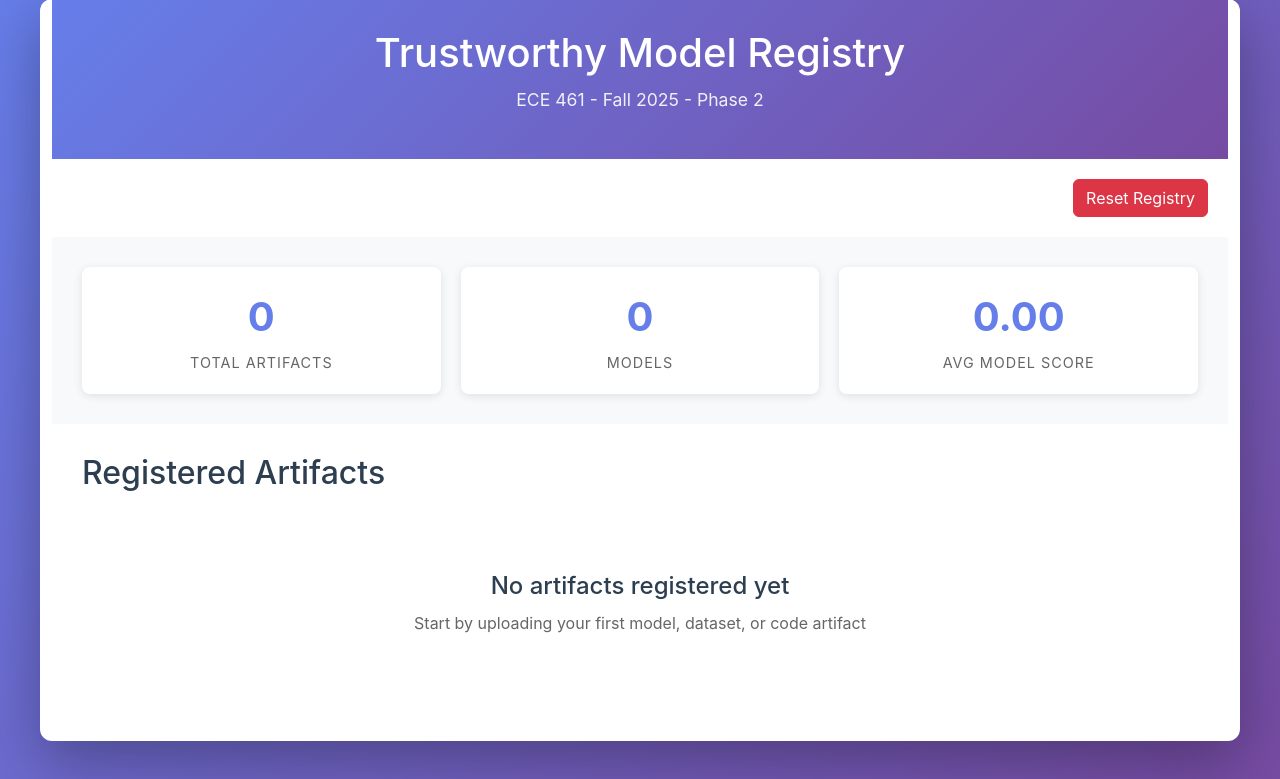
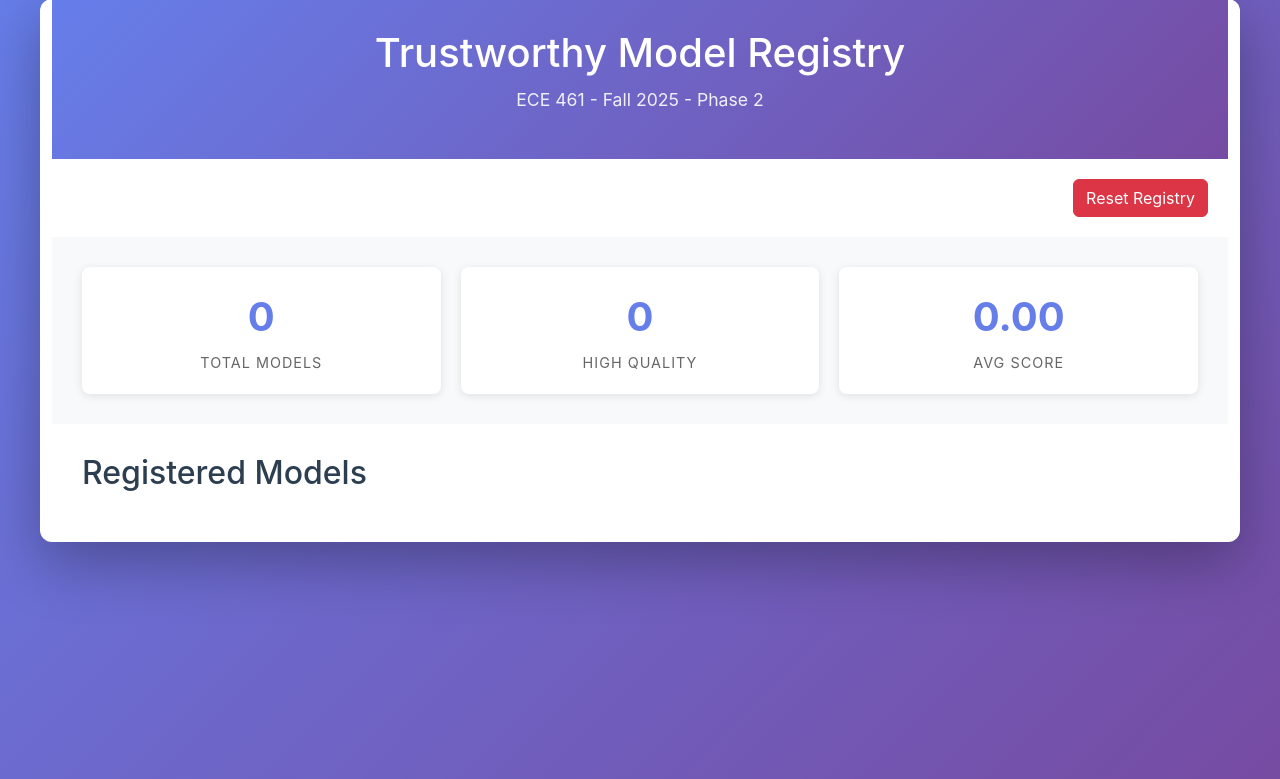
Before and after one commit to TristanG115/117-Phase-2-CLI, a FastAPI app: page / in a window 1280 px wide. Shown: the part 21-800 px from the top of the page. Run offline with FastAPI, Linux system fonts and the light colour scheme.

Commit message:
Revert "Update Index and attempt to fix rate function"
This reverts commit 810cb0966a75cedf16858b2194091ffd433ba3ca.

```diff
--- a/server.py
+++ b/server.py
@@ -1,3 +1,4 @@
+import asyncio
 import gc
 import hashlib
 import json
@@ -221,60 +222,87 @@ def _build_artifact_results(queries, artifacts):
     return results
 
 
-def rate_model_sync(name: str, url: str) -> tuple:
-    """
-    Synchronously rate a model during upload.
-    Returns (rating_metadata, is_valid)
-    """
+async def rate_model_background(artifact_id: int, name: str, url: str):
+    """Background task to rate a model after upload and mark invalid if score < 0.5"""
     try:
-        logger.info(f"Starting rating for {name}")
+        logger.info(f"Starting background rating for {name} (ID: {artifact_id})")
 
         # Run the evaluation
         results = model_evaluator.evaluate_urls([url])
 
         if not results or len(results) == 0:
             logger.warning(f"No rating results for {name}")
-            return {
+            # Set default failed rating
+            rating_metadata = {
                 "net_score": 0.0,
                 "rating_calculated": True,
-            }, False
+                "rating_valid": False,
+            }
+        else:
+            result = results[0]
+            rating_metadata = result
+            rating_metadata["rating_calculated"] = True
 
-        result = results[0]
-        rating_metadata = result
-        rating_metadata["rating_calculated"] = True
+            # CRITICAL: Check if model meets 0.5 threshold for ALL non-latency metrics
+            net_score = result.get("net_score", 0.0)
 
-        # Check if model meets 0.5 threshold for ALL non-latency Phase 1 metrics
-        metrics_to_check = [
-            "license",
-            "ramp_up_time",
-            "bus_factor",
-            "performance_claims",
-            "dataset_and_code_score",
-            "dataset_quality",
-            "code_quality",
-        ]
+            # Check each Phase 1 metric against 0.5 threshold
+            metrics_to_check = [
+                "license",
+                "ramp_up_time",
+                "bus_factor",
+                "performance_claims",
+                "dataset_and_code_score",
+                "dataset_quality",
+                "code_quality",
+            ]
 
-        all_metrics_pass = True
-        for metric in metrics_to_check:
-            metric_score = result.get(metric, 0.0)
-            if metric_score < 0.5:
-                all_metrics_pass = False
-                logger.warning(f"Model {name} failed metric {metric}: {metric_score}")
-                break
+            all_metrics_pass = net_score >= 0.5
+            for metric in metrics_to_check:
+                if result.get(metric, 0.0) < 0.5:
+                    all_metrics_pass = False
+                    logger.warning(
+                        f"Model {name} failed metric {metric}: {result.get(metric, 0.0)}"
+                    )
+                    break
 
-        net_score = result.get("net_score", 0.0)
-        logger.info(
-            f"Rating completed for {name}: net_score={net_score}, valid={all_metrics_pass}"
-        )
+            rating_metadata["rating_valid"] = all_metrics_pass
 
-        return rating_metadata, all_metrics_pass
+            if not all_metrics_pass:
+                logger.warning(
+                    f"Model {name} failed rating validation (net_score={net_score})"
+                )
+
+        # Update artifact with rating in metadata_json
+        artifact = registry_handler.get_artifact_by_id(str(artifact_id))
+        if artifact:
+            existing_metadata = json.loads(artifact.get("metadata_json", "{}"))
+            existing_metadata.update(rating_metadata)
+
+            # Mark as invalid if it failed the threshold
+            if not rating_metadata.get("rating_valid", False):
+                existing_metadata["invalid"] = True
+                existing_metadata["invalid_reason"] = (
+                    "Model did not meet minimum 0.5 threshold on all metrics"
+                )
+
+            registry_handler.update_artifact(
+                str(artifact_id),
+                metadata_json=json.dumps(existing_metadata),
+                score=rating_metadata.get("net_score", 0.0),
+            )
+
+            if rating_metadata.get("rating_valid", False):
+                logger.info(
+                    f"Rating completed for {name}: net_score={rating_metadata.get('net_score', 0.0)} - VALID"
+                )
+            else:
+                logger.warning(
+                    f"Rating completed for {name}: net_score={rating_metadata.get('net_score', 0.0)} - INVALID"
+                )
 
     except Exception as e:
         logger.error(f"Error rating model {name}: {e}")
-        return {
-            "net_score": 0.0,
-            "rating_calculated": True,
-        }, False
 
 
 @app.post("/artifacts")
@@ -751,49 +779,8 @@ async def register_artifact(artifact_type: str, request: Request):
 
     # Start background rating task for models
     if artifact_type == "model":
-        logger.info(f"Rating model {original_name} before upload...")
-        rating_metadata, is_valid = rate_model_sync(original_name, url)
-
-        if not is_valid:
-            # Model failed rating - return 424
-            logger.warning(
-                f"Model {original_name} disqualified: net_score={rating_metadata.get('net_score', 0.0)}"
-            )
-            raise HTTPException(
-                status_code=424,
-                detail="Package is not uploaded due to disqualified rating.",
-            )
-
-        # Model passed - save it with rating metadata
-        metadata_to_save = {"type": artifact_type}
-        metadata_to_save.update(rating_metadata)
-
-        artifact_id = registry_handler.add_artifact(
-            name=original_name,
-            artifact_type=artifact_type,
-            score=rating_metadata.get("net_score", 0.0),
-            url=url,
-            tags=artifact_type,
-            code_url=code_url,
-            dataset_url=dataset_url,
-            metadata=metadata_to_save,
-        )
-        logger.info(
-            f"Registered model {original_name} (ID: {artifact_id}) with net_score={rating_metadata.get('net_score', 0.0)}"
-        )
-    else:
-        # For code/dataset: just save without rating
-        artifact_id = registry_handler.add_artifact(
-            name=original_name,
-            artifact_type=artifact_type,
-            score=0.0,
-            url=url,
-            tags=artifact_type,
-            code_url=code_url,
-            dataset_url=dataset_url,
-            metadata={"type": artifact_type},
-        )
-        logger.info(f"Registered {artifact_type} artifact ID: {artifact_id}")
+        asyncio.create_task(rate_model_background(new_id, original_name, url))
+        logger.info(f"Started background rating task for model {original_name}")
 
     # Return response
     resp = {
--- a/templates/index.html
+++ b/templates/index.html
@@ -80,13 +80,13 @@
       padding: 30px;
     }
 
-    .artifact-grid {
+    .model-grid {
       display: grid;
       gap: 20px;
       margin-top: 20px;
     }
 
-    .artifact-card {
+    .model-card {
       background: white;
       border: 2px solid #e9ecef;
       border-radius: 8px;
@@ -94,20 +94,20 @@
       transition: all 0.3s ease;
     }
 
-    .artifact-card:hover {
+    .model-card:hover {
       border-color: #667eea;
       box-shadow: 0 4px 12px rgba(102, 126, 234, 0.2);
       transform: translateY(-2px);
     }
 
-    .artifact-header {
+    .model-header {
       display: flex;
       justify-content: space-between;
       align-items: center;
       margin-bottom: 15px;
     }
 
-    .artifact-name {
+    .model-name {
       font-size: 1.3em;
       font-weight: 600;
       color: #2c3e50;
@@ -122,17 +122,7 @@
       font-size: 0.9em;
     }
 
-    .type-badge {
-      background: #e9ecef;
-      color: #495057;
-      padding: 8px 16px;
-      border-radius: 20px;
-      font-weight: 600;
-      font-size: 0.9em;
-      text-transform: uppercase;
-    }
-
-    .artifact-meta {
+    .model-meta {
       display: grid;
       grid-template-columns: repeat(auto-fit, minmax(150px, 1fr));
       gap: 10px;
@@ -199,78 +189,73 @@
 <body>
   <div class="container">
     <header>
-      <h1>Trustworthy Model Registry</h1>
+      <h1> Trustworthy Model Registry</h1>
       <p class="subtitle">ECE 461 - Fall 2025 - Phase 2</p>
     </header>
 
-    <div style="padding: 20px; text-align:right;">
-      <button onclick="resetRegistry()" class="btn btn-danger">
-        Reset Registry
-      </button>
-    </div>
+  <div style="padding: 20px; text-align:right;">
+    <button onclick="resetRegistry()" class="btn btn-danger">
+      Reset Registry
+    </button>
+  </div>
 
     <div class="stats">
       <div class="stat-card">
         <div class="stat-value">{{ models|length }}</div>
-        <div class="stat-label">Total Artifacts</div>
+        <div class="stat-label">Total Models</div>
       </div>
       <div class="stat-card">
-        <div class="stat-value">{{ models|selectattr('artifact_type', 'equalto', 'model')|list|length }}</div>
-        <div class="stat-label">Models</div>
+        <div class="stat-value">{{ models|selectattr('score', 'gt', 0.5)|list|length }}</div>
+        <div class="stat-label">High Quality</div>
       </div>
       <div class="stat-card">
         <div class="stat-value">
-          {% set model_list = models|selectattr('artifact_type', 'equalto', 'model')|list %}
-          {% if model_list %}
-          {{ "%.2f"|format(model_list|sum(attribute='score') / model_list|length) }}
+          {% if models %}
+          {{ "%.2f"|format(models|sum(attribute='score') / models|length) }}
           {% else %}
           0.00
           {% endif %}
         </div>
-        <div class="stat-label">Avg Model Score</div>
+        <div class="stat-label">Avg Score</div>
       </div>
     </div>
 
     <div class="content">
-      <h2 style="margin-bottom: 20px; color: #2c3e50;">Registered Artifacts</h2>
+      <h2 style="margin-bottom: 20px; color: #2c3e50;"> Registered Models</h2>
 
       {% if models %}
-      <div class="artifact-grid">
-        {% for artifact in models %}
-        <div class="artifact-card">
-          <div class="artifact-header">
-            <div class="artifact-name">{{ artifact.name }}</div>
-            {% if artifact.artifact_type == 'model' %}
-              <div class="score-badge">Score: {{ "%.2f"|format(artifact.score) }}</div>
-            {% else %}
-              <div class="type-badge">{{ artifact.artifact_type }}</div>
-            {% endif %}
+      <div class="model-grid">
+        {% for model in models %}
+        <div class="model-card">
+          <div class="model-header">
+            <div class="model-name">{{ model.name }}</div>
+            <div class="score-badge">Score: {{ "%.2f"|format(model.score) }}</div>
           </div>
 
-          {% if artifact.tags %}
+          {% if model.tags %}
           <div style="margin: 10px 0;">
-            <span class="tag">{{ artifact.tags }}</span>
+            <span class="tag">{{ model.tags }}</span>
           </div>
           {% endif %}
 
-          <div class="artifact-meta">
-            {% if artifact.code_url and artifact.code_url != 'unknown' %}
+          <div class="model-meta">
+            {% if model.code_url and model.code_url != 'unknown' %}
             <div class="meta-item">
               <div class="meta-label">Code URL</div>
               <div class="meta-value">
-                <a href="{{ artifact.code_url }}" target="_blank" style="color: #667eea;">
-                  {{ artifact.code_url[:50] }}...
+                <a href="{{ model.code_url }}" target="_blank" style="color: #667eea;">
+                  {{ model.code_url[:50] }}...
                 </a>
               </div>
             </div>
             {% endif %}
 
-            {% if artifact.dataset_url and artifact.dataset_url != 'unknown' %}
+            {% if model.dataset_url and model.dataset_url != 'unknown' %}
             <div class="meta-item">
               <div class="meta-label">Dataset URL</div>
               <div class="meta-value">
-                <a href="{{ artifact.dataset_url }}" target="_blank" style="color: #667eea;">
-                  {{ artifact.dataset_url[:50] }}...
+                <a href="{{ model.dataset_url }}" target="_blank" style="color: #667eea;">
+                  {{ model.dataset_url[:50] }}...
                 </a>
               </div>
             </div>
@@ -278,16 +263,11 @@
 
             <div class="meta-item">
               <div class="meta-label">Created</div>
-              <div class="meta-value">{{ artifact.created_at[:10] }}</div>
+              <div class="meta-value">{{ model.created_at[:10] }}</div>
             </div>
           </div>
         </div>
         {% endfor %}
-      </div>
-      {% else %}
-      <div class="empty-state">
-        <h2>No artifacts registered yet</h2>
-        <p>Start by uploading your first model, dataset, or code artifact</p>
       </div>
       {% endif %}
     </div>
@@ -296,7 +276,7 @@
 
 <script>
     async function resetRegistry() {
-        if (!confirm("Are you sure? This will delete ALL stored artifacts.")) {
+        if (!confirm("Are you sure? This will delete ALL stored models.")) {
             return false;
         }
 
@@ -313,4 +293,5 @@
     }
 </script>
 
+
 </html>
```
